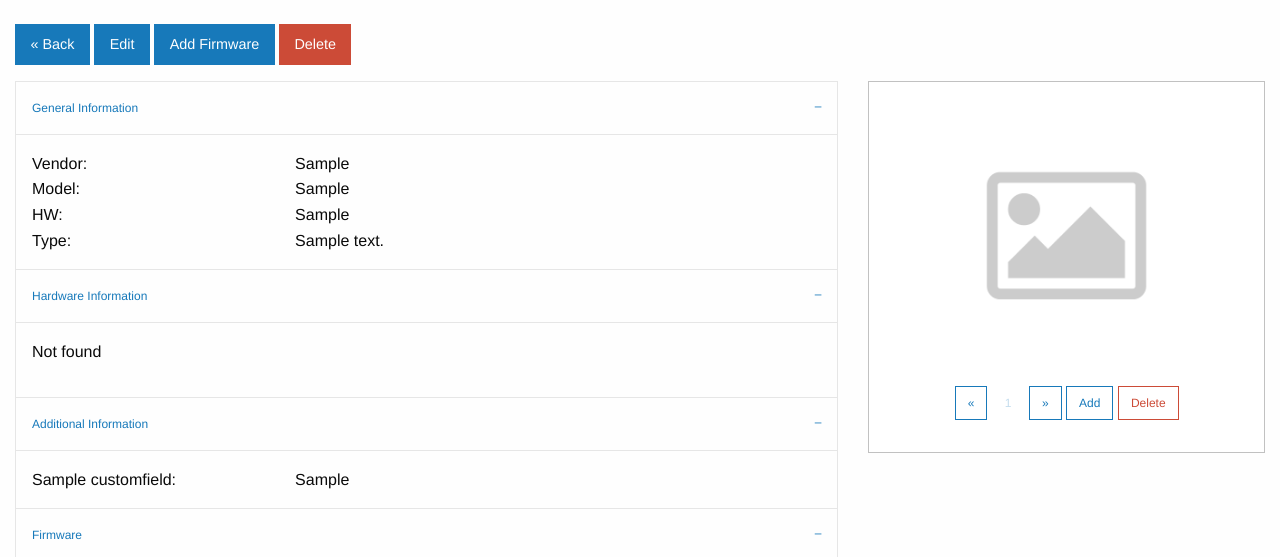
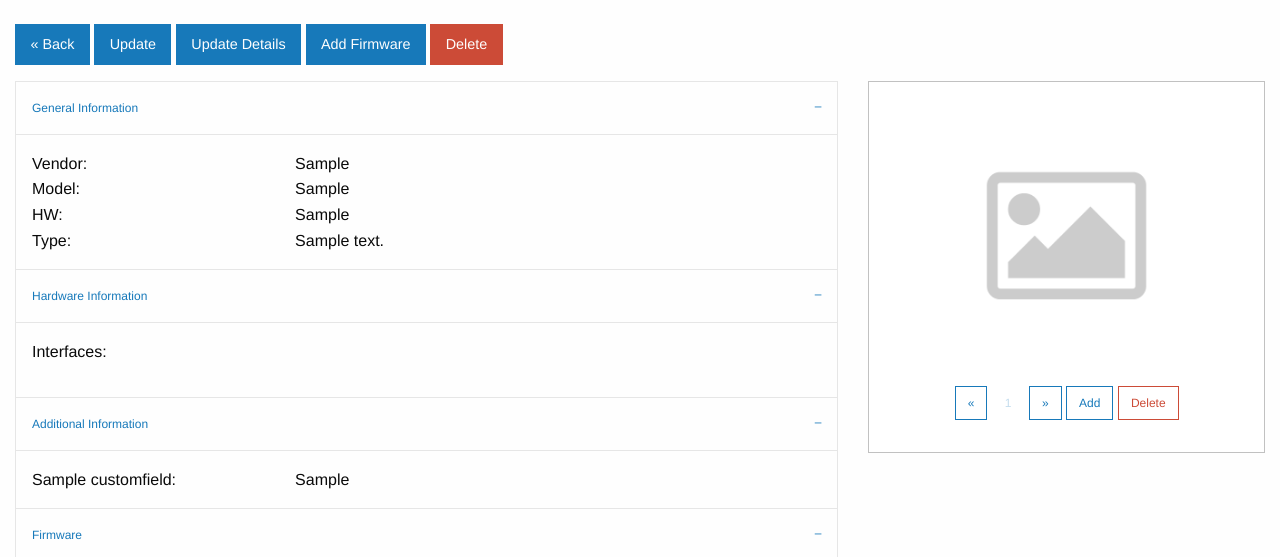
Before and after one commit to ministre/qa, a Django app: page /device/1/ in a window 1280 px wide. Shown: the part 55-612 px from the top of the page. Run offline with Django 3.2, Linux system fonts and the light colour scheme; a user stored in the database is signed in; tables that the repository leaves empty hold one stand-in row (values such as "Sample post"); some libraries are stand-ins or nearby versions.

Commit message:
evolution

```diff
--- a/device/templates/device/device_show.html
+++ b/device/templates/device/device_show.html
@@ -5,7 +5,8 @@
 {% block content %}
 
 <a href="/" class="button">&laquo; {% trans "Back" %}</a>
-<a href="/device/{{ device.id }}/update/" class="button">{% trans "Edit" %}</a>
+<a href="/device/{{ device.id }}/update/" class="button">{% trans "Update" %}</a>
+<a href="/device/{{ device.id }}/update_details/" class="button">{% trans "Update Details" %}</a>
 <a href="/device/fw/add/{{ device.id }}/" class="button">{% trans "Add Firmware" %}</a>
 <a href="/device/{{ device.id }}/delete/" class="button alert">{% trans "Delete" %}</a>
 
@@ -41,7 +42,7 @@
             <li class="accordion-item is-active" data-accordion-item>
                 <a href="#" class="accordion-title">{% trans "Hardware Information" %}</a>
                 <div class="accordion-content" data-tab-content>
-                    <p>Not found</p>
+                    <p>Interfaces: </p>
                 </div>
             </li>
 
--- a/device/urls.py
+++ b/device/urls.py
@@ -13,9 +13,9 @@
     path('custom_field/<int:pk>/delete/', views.CustomFieldDelete.as_view(), name='custom_field_delete'),
     path('device/create/', views.DeviceCreate.as_view(), name='device_create'),
     path('device/<int:pk>/update/', views.DeviceUpdate.as_view(), name='device_update'),
+    path('device/<int:pk>/update_details/', views.device_update_details, name='device_update_details'),
     path('device/<int:pk>/delete/', views.DeviceDelete.as_view(), name='device_delete'),
     path('device/<int:pk>/', views.device_show, name='device_show'),
-    path('device/details/<int:pk>/', views.device_details_update, name='device_details_update'),
     path('photo/', views.DevicePhotoListView.as_view(), name='photo_list'),
     path('photo/create/', views.DevicePhotoCreate.as_view(), name='photo_create'),
     path('photo/<int:pk>/', views.DevicePhotoUpdate.as_view(), name='photo_update'),
--- a/device/views.py
+++ b/device/views.py
@@ -157,16 +157,16 @@
 
 
 @login_required
-def device_details_update(request, pk):
+def device_update_details(request, pk):
     if request.method == 'POST':
         for item in request.POST.dict().items():
             if item[0] != 'csrfmiddlewaretoken':
                 set_device_custom_value(pk, int(item[0]), item[1])
-        return HttpResponseRedirect('/device/show/' + str(pk) + '/')
+        return HttpResponseRedirect('/device/' + str(pk) + '/')
     else:
         device = get_object_or_404(Device, pk=pk)
         custom_properties = get_device_custom_values(pk)
-        return render(request, 'device/device_details_update.html', {'device': device,
+        return render(request, 'device/device_update_details.html', {'device': device,
                                                                      'custom_properties': custom_properties})
 
 
```
Also changed, not shown: device/templates/device/device_update_details.html (renamed from device/templates/device/device_details_update.html, +3 -4 lines).
